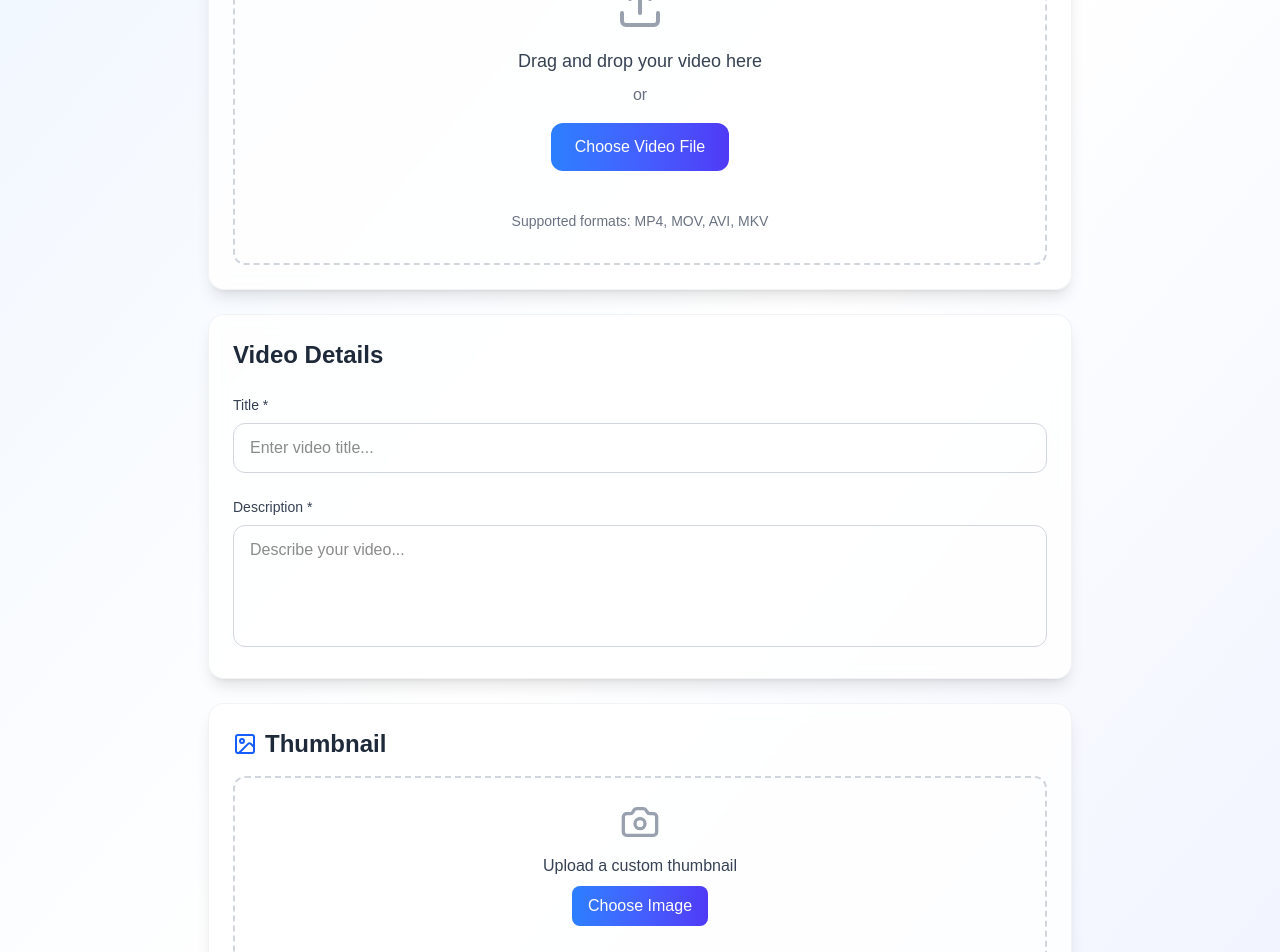
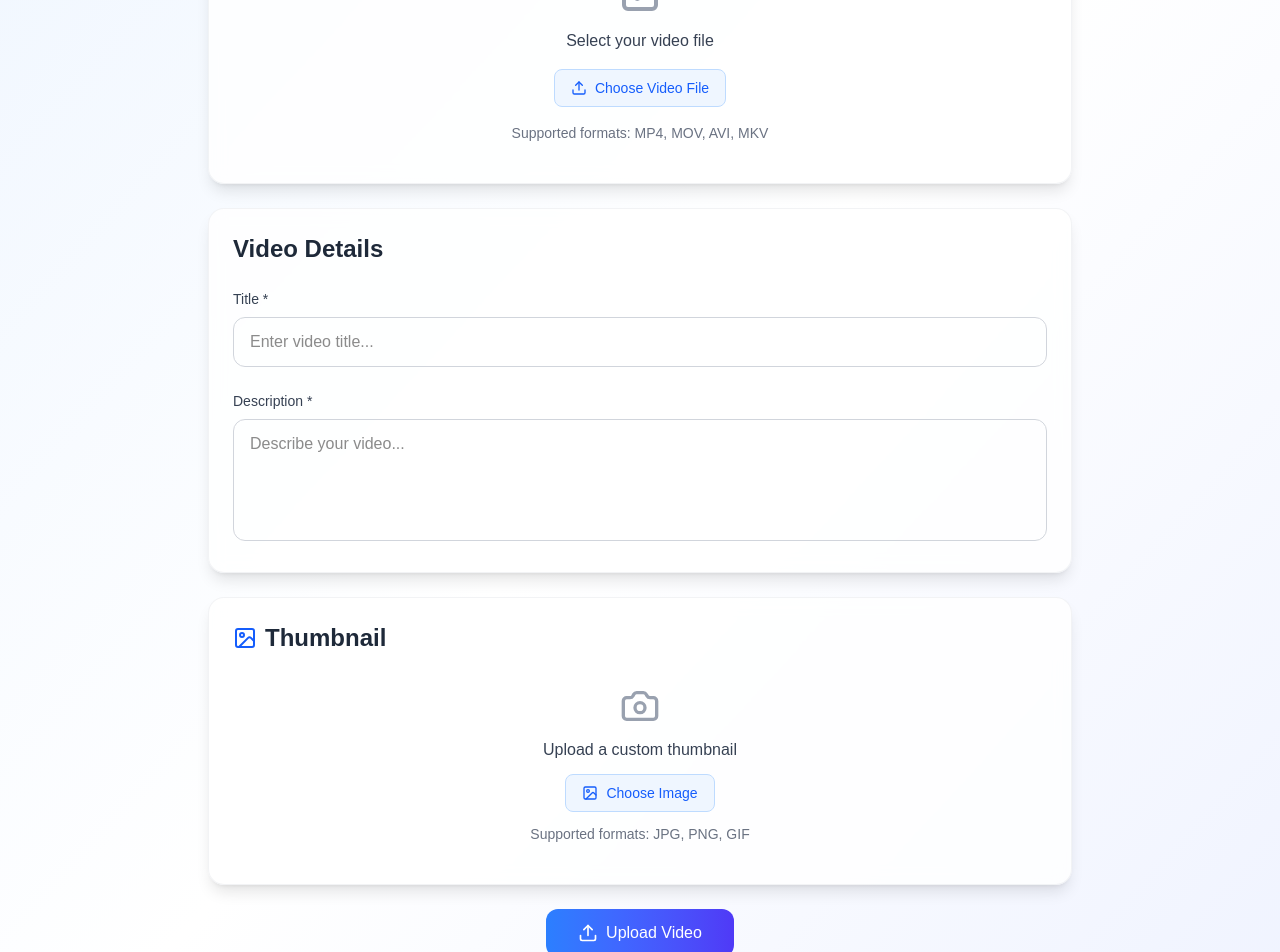
Before and after one commit to AnilYadav17/videoHub, a Next.js app: page /upload in a window 1280 px wide. Shown: the part 260-1212 px from the top of the page. Built offline with nearby package versions, Linux system fonts and the light colour scheme; no server answers; what @imagekit/next would draw is missing.

Commit message:
Fix Upload feature

```diff
--- a/app/components/FileUpload.tsx
+++ b/app/components/FileUpload.tsx
@@ -9,13 +9,16 @@ import {
     UploadResponse,
 } from "@imagekit/next";
 import { useState, useRef } from "react";
+import { Upload, Image, Loader2 } from "lucide-react";
+import { log } from "node:console";
 
 interface FileUploadProps {
     onSuccess: (res: UploadResponse) => void;
     onProgress?: (progress: number) => void;
     fileType?: "image" | "video";
     className?: string;
-    children?: React.ReactNode;
+    buttonText?: string;
+    disabled?: boolean;
 }
 
 const FileUpload = ({
@@ -23,10 +26,12 @@ const FileUpload = ({
     onProgress,
     fileType = "image",
     className = "",
-    children
+    buttonText,
+    disabled = false
 }: FileUploadProps) => {
     const [uploading, setUploading] = useState(false);
     const [error, setError] = useState<string | null>(null);
+    const [uploadProgress, setUploadProgress] = useState(0);
     const fileInputRef = useRef<HTMLInputElement>(null);
 
     // Optional validation
@@ -34,7 +39,7 @@ const FileUpload = ({
         setError(null); // Clear previous errors
 
         if (fileType === "video") {
-            if (!file.type.startsWith("video/")) { // Fixed typo: "/vidoe" to "video/"
+            if (!file.type.startsWith("video/")) {
                 setError("Please upload a valid video file");
                 return false;
             }
@@ -60,25 +65,30 @@ const FileUpload = ({
 
         setUploading(true);
         setError(null);
+        setUploadProgress(0);
 
         try {
-            const authRes = await fetch("/api/auth/imagekit-auth");
+            const authRes = await fetch("/api/imagekit-auth");
             const auth = await authRes.json();
-
             const res = await upload({
                 file,
                 fileName: file.name,
                 publicKey: process.env.NEXT_PUBLIC_PUBLIC_KEY!,
-                signature: auth.signature,
-                expire: auth.expire,
-                token: auth.token,
+                signature: auth.authParams.signature,
+                expire: auth.authParams.expire,
+                token: auth.authParams.token,
                 onProgress: (event) => {
-                    if (event.lengthComputable && onProgress) {
+                    if (event.lengthComputable) {
                         const percent = (event.loaded / event.total) * 100;
-                        onProgress(Math.round(percent));
+                        const roundedPercent = Math.round(percent);
+                        setUploadProgress(roundedPercent);
+                        if (onProgress) {
+                            onProgress(roundedPercent);
+                        }
                     }
                 },
             });
+            console.log(res)
 
             onSuccess(res);
 
@@ -108,13 +118,26 @@ const FileUpload = ({
             }
         } finally {
             setUploading(false);
+            setUploadProgress(0);
         }
     };
 
     const handleClick = () => {
-        if (!uploading && fileInputRef.current) {
+        if (!uploading && !disabled && fileInputRef.current) {
             fileInputRef.current.click();
         }
+    };
+
+    const getButtonText = () => {
+        if (buttonText) return buttonText;
+        return fileType === "video" ? "Choose Video" : "Choose Image";
+    };
+
+    const getButtonIcon = () => {
+        if (uploading) return <Loader2 className="w-4 h-4 mr-2 animate-spin" />;
+        return fileType === "video" ?
+            <Upload className="w-4 h-4 mr-2" /> :
+            <Image className="w-4 h-4 mr-2" />;
     };
 
     return (
@@ -125,24 +148,33 @@ const FileUpload = ({
                 type="file"
                 accept={fileType === "video" ? "video/*" : "image/*"}
                 onChange={handleFileChange}
-                disabled={uploading}
+                disabled={uploading || disabled}
             />
 
-            {/* Upload button/trigger */}
+            {/* Minimalist Upload Button */}
             <button
                 type="button"
                 onClick={handleClick}
-                disabled={uploading}
-                className=""
+                disabled={uploading || disabled}
+                className="inline-flex items-center px-4 py-2 text-sm font-medium text-blue-600 bg-blue-50 border border-blue-200 rounded-lg hover:bg-blue-100 hover:border-blue-300 transition-colors disabled:opacity-50 disabled:cursor-not-allowed"
             >
-                {children}
+                {getButtonIcon()}
+                {uploading ? "Uploading..." : getButtonText()}
             </button>
 
-            {/* Uploading indicator */}
+            {/* Upload Progress Bar */}
             {uploading && (
-                <div className="mt-2 flex items-center space-x-2 text-blue-600 text-sm">
-                    <div className="animate-spin rounded-full h-4 w-4 border-2 border-blue-600 border-t-transparent"></div>
-                    <span>Uploading...</span>
+                <div className="mt-3 w-full max-w-xs">
+                    <div className="flex items-center justify-between text-sm text-gray-600 mb-1">
+                        <span>Uploading</span>
+                        <span>{uploadProgress}%</span>
+                    </div>
+                    <div className="w-full bg-gray-200 rounded-full h-2">
+                        <div
+                            className="bg-blue-600 h-2 rounded-full transition-all duration-300"
+                            style={{ width: `${uploadProgress}%` }}
+                        ></div>
+                    </div>
                 </div>
             )}
 
--- a/app/upload/page.tsx
+++ b/app/upload/page.tsx
@@ -1,5 +1,5 @@
 "use client";
-import React, { useState, useRef, useCallback } from 'react';
+import React, { useState, useCallback } from 'react';
 import {
     Upload,
     X,
@@ -19,11 +19,13 @@ interface VideoFile {
     file: File;
     preview: string;
     size: string;
+    name: string;
 }
 
 interface ThumbnailFile {
     file: File;
     preview: string;
+    name: string;
 }
 
 interface FormData {
@@ -38,14 +40,14 @@ const UploadVideoPage: React.FC = () => {
         title: '',
         description: ''
     });
-    const [dragActive, setDragActive] = useState<boolean>(false);
-    const [errors, setErrors] = useState<{[key: string]: string}>({})
-
+    const [errors, setErrors] = useState<{[key: string]: string}>({});
     const [error, setError] = useState('');
     const [success, setSuccess] = useState('');
 
-    const videoInputRef = useRef<HTMLInputElement>(null);
-    const thumbnailInputRef = useRef<HTMLInputElement>(null);
+    const [uploadedVideoUrl, setUploadedVideoUrl] = useState<string>('');
+    const [uploadedThumbnailUrl, setUploadedThumbnailUrl] = useState<string>('');
+
+    const [uploading, setUploading] = useState(false);
 
     const router = useRouter();
 
@@ -58,58 +60,36 @@ const UploadVideoPage: React.FC = () => {
         return parseFloat((bytes / Math.pow(k, i)).toFixed(2)) + ' ' + sizes[i];
     };
 
-    // Handle video file selection
-    const handleVideoUpload = useCallback((file: File) => {
-        if (file && file.type.startsWith('video/')) {
-            const url = URL.createObjectURL(file);
-            setVideoFile({
-                file,
-                preview: url,
-                size: formatFileSize(file.size)
-            });
-            setErrors(prev => ({ ...prev, video: '' }));
-        } else {
-            setErrors(prev => ({ ...prev, video: 'Please select a valid video file' }));
-        }
-    }, []);
+    // Handle video upload success
+    const handleVideoUploadSuccess = (res: any) => {
+        console.log("Video upload success:", res);
+        setUploadedVideoUrl(res.url ?? "");
 
-    // Handle thumbnail file selection
-    const handleThumbnailUpload = useCallback((file: File) => {
-        if (file && file.type.startsWith('image/')) {
-            const url = URL.createObjectURL(file);
-            setThumbnailFile({
-                file,
-                preview: url
-            });
-            setErrors(prev => ({ ...prev, thumbnail: '' }));
-        } else {
-            setErrors(prev => ({ ...prev, thumbnail: 'Please select a valid image file' }));
-        }
-    }, []);
+        // Create a mock file object for display
+        const mockFile = new File([], res.name || "UploadedVideo");
+        setVideoFile({
+            file: mockFile,
+            preview: res.url, // Use the uploaded URL as preview
+            size: formatFileSize(res.size || 0),
+            name: res.name || "UploadedVideo"
+        });
+        setErrors(prev => ({ ...prev, video: '' }));
+    };
 
-    // Handle drag and drop
-    const handleDrag = useCallback((e: React.DragEvent) => {
-        e.preventDefault();
-        e.stopPropagation();
-        if (e.type === "dragenter" || e.type === "dragover") {
-            setDragActive(true);
-        } else if (e.type === "dragleave") {
-            setDragActive(false);
-        }
-    }, []);
+    // Handle thumbnail upload success
+    const handleThumbnailUploadSuccess = (res: any) => {
+        console.log("Thumbnail upload success:", res);
+        setUploadedThumbnailUrl(res.url ?? "");
 
-    const handleDrop = useCallback((e: React.DragEvent) => {
-        e.preventDefault();
-        e.stopPropagation();
-        setDragActive(false);
-
-        if (e.dataTransfer.files && e.dataTransfer.files[0]) {
-            const file = e.dataTransfer.files[0];
-            if (file.type.startsWith('video/')) {
-                handleVideoUpload(file);
-            }
-        }
-    }, [handleVideoUpload]);
+        // Create a mock file object for display
+        const mockFile = new File([], res.name || "UploadedThumbnail");
+        setThumbnailFile({
+            file: mockFile,
+            preview: res.url, // Use the uploaded URL as preview
+            name: res.name || "UploadedThumbnail"
+        });
+        setErrors(prev => ({ ...prev, thumbnail: '' }));
+    };
 
     // Validate form
     const validateForm = (): boolean => {
@@ -123,11 +103,11 @@ const UploadVideoPage: React.FC = () => {
             newErrors.description = 'Description is required';
         }
 
-        if (!videoFile) {
+        if (!videoFile || !uploadedVideoUrl) {
             newErrors.video = 'Please upload a video file';
         }
 
-        if (!thumbnailFile) {
+        if (!thumbnailFile || !uploadedThumbnailUrl) {
             newErrors.thumbnail = 'Please upload a thumbnail file';
         }
 
@@ -140,13 +120,17 @@ const UploadVideoPage: React.FC = () => {
         if (!validateForm()) return;
 
         try {
-
             const res = await fetch('/api/video', {
                method: 'POST',
                headers: {
                  'Content-Type': 'application/json',
                },
-               body: JSON.stringify({ title:formData.title, description:formData.description, videoUrl:videoFile?.preview, thumbnailUrl:thumbnailFile?.preview}),
+               body: JSON.stringify({
+                   title: formData.title,
+                   description: formData.description,
+                   videoUrl: uploadedVideoUrl,
+                   thumbnailUrl: uploadedThumbnailUrl
+               }),
             });
 
             const data = await res.json();
@@ -185,53 +169,23 @@ const UploadVideoPage: React.FC = () => {
                         </h2>
 
                         {!videoFile ? (
-                            <div
-                                onDragEnter={handleDrag}
-                                onDragLeave={handleDrag}
-                                onDragOver={handleDrag}
-                                onDrop={handleDrop}
-                                className={`border-2 border-dashed rounded-xl p-8 text-center transition-all duration-200 ${
-                                    dragActive
-                                        ? 'border-blue-500 bg-blue-50'
-                                        : 'border-gray-300 hover:border-blue-400'
-                                }`}
-                            >
-                                <Upload className="w-12 h-12 text-gray-400 mx-auto mb-4" />
-                                <p className="text-lg font-medium text-gray-700 mb-2">
-                                    Drag and drop your video here
-                                </p>
-                                <p className="text-gray-500 mb-4">or</p>
-                                <button
-                                    type="button"
-                                    onClick={() => videoInputRef.current?.click()}
-                                    className="bg-gradient-to-r from-blue-500 to-indigo-600 text-white px-6 py-3 rounded-xl font-medium hover:shadow-lg transform hover:scale-105 transition-all duration-200"
-                                >
-                                    Choose Video File
-                                </button>
-                                <br />
+                            <div className="text-center py-4">
+                                <FileVideo className="w-12 h-12 text-gray-400 mx-auto mb-4" />
+                                <p className="text-gray-700 mb-4">Select your video file</p>
+
                                 <FileUpload
                                     fileType='video'
+                                    buttonText="Choose Video File"
                                     onSuccess={(res) => {
-                                      // res.url or res.filePath can be used
-                                      const videoFile = {
-                                        file: new File([], res.name || "UploadedVideo"),
-                                        preview: res.url ?? "",
-                                        size: formatFileSize(res.size || 0)
-                                      };
-                                      setVideoFile(videoFile);
+                                        handleVideoUploadSuccess(res);
+                                        setUploading(false);
                                     }}
                                     onProgress={(percent) => {
-                                        console.log("upload progress: ", percent + "%");
-                                    }
-                                    }
+                                        console.log("Video upload progress: ", percent + "%");
+                                        setUploading(true);
+                                    }}
                                 />
-                                <input
-                                    ref={videoInputRef}
-                                    type="file"
-                                    accept="video/*"
-                                    onChange={(e) => e.target.files?.[0] && handleVideoUpload(e.target.files[0])}
-                                    className="hidden"
-                                />
+
                                 <p className="text-sm text-gray-500 mt-4">
                                     Supported formats: MP4, MOV, AVI, MKV
                                 </p>
@@ -249,13 +203,16 @@ const UploadVideoPage: React.FC = () => {
                                             <Play className="absolute inset-0 w-6 h-6 text-white m-auto" />
                                         </div>
                                         <div>
-                                            <p className="font-medium text-gray-800">{videoFile.file.name}</p>
+                                            <p className="font-medium text-gray-800">{videoFile.name}</p>
                                             <p className="text-sm text-gray-600">{videoFile.size}</p>
                                         </div>
                                     </div>
                                     <button
                                         type="button"
-                                        onClick={() => setVideoFile(null)}
+                                        onClick={() => {
+                                            setVideoFile(null);
+                                            setUploadedVideoUrl('');
+                                        }}
                                         className="p-2 hover:bg-gray-200 rounded-lg transition-colors"
                                     >
                                         <X className="w-5 h-5 text-gray-500" />
@@ -321,38 +278,26 @@ const UploadVideoPage: React.FC = () => {
                         </h2>
 
                         {!thumbnailFile ? (
-                            <div className="border-2 border-dashed border-gray-300 rounded-xl p-6 text-center hover:border-blue-400 transition-colors">
+                            <div className="text-center py-4">
                                 <Camera className="w-10 h-10 text-gray-400 mx-auto mb-3" />
-                                <p className="text-gray-700 font-medium mb-2">Upload a custom thumbnail</p>
-                                <button
-                                    type="button"
-                                    onClick={() => thumbnailInputRef.current?.click()}
-                                    className="bg-gradient-to-r from-blue-500 to-indigo-600 text-white px-4 py-2 rounded-lg font-medium hover:shadow-lg transform hover:scale-105 transition-all duration-200"
-                                >
-                                    Choose Image
-                                </button>
+                                <p className="text-gray-700 font-medium mb-3">Upload a custom thumbnail</p>
+
                                 <FileUpload
                                     fileType='image'
+                                    buttonText="Choose Image"
                                     onSuccess={(res) => {
-                                      // res.url or res.filePath can be used
-                                      const ThumbnailFile = {
-                                        file: new File([], res.name || "UploadedImage"),
-                                        preview: res.url ?? ""
-                                      };
-                                      setThumbnailFile(ThumbnailFile);
+                                        handleThumbnailUploadSuccess(res);
+                                        setUploading(false);
                                     }}
                                     onProgress={(percent) => {
-                                        console.log("upload progress: ", percent + "%");
-                                    }
-                                    }
+                                        console.log("Thumbnail upload progress: ", percent + "%");
+                                        setUploading(true);
+                                    }}
                                 />
-                                <input
-                                    ref={thumbnailInputRef}
-                                    type="file"
-                                    accept="image/*"
-                                    onChange={(e) => e.target.files?.[0] && handleThumbnailUpload(e.target.files[0])}
-                                    className="hidden"
-                                />
+
+                                <p className="text-sm text-gray-500 mt-3">
+                                    Supported formats: JPG, PNG, GIF
+                                </p>
                             </div>
                         ) : (
                             <div className="bg-gray-50 rounded-xl p-4">
@@ -364,15 +309,16 @@ const UploadVideoPage: React.FC = () => {
                                             className="w-24 h-16 object-cover rounded-lg"
                                         />
                                         <div>
-                                            <p className="font-medium text-gray-800">{thumbnailFile.file.name}</p>
-                                            <p className="text-sm text-gray-600">
-                                                {formatFileSize(thumbnailFile.file.size)}
-                                            </p>
+                                            <p className="font-medium text-gray-800">{thumbnailFile.name}</p>
+                                            <p className="text-sm text-gray-600">Image uploaded</p>
                                         </div>
                                     </div>
                                     <button
                                         type="button"
-                                        onClick={() => setThumbnailFile(null)}
+                                        onClick={() => {
+                                            setThumbnailFile(null);
+                                            setUploadedThumbnailUrl('');
+                                        }}
                                         className="p-2 hover:bg-gray-200 rounded-lg transition-colors"
                                     >
                                         <X className="w-5 h-5 text-gray-500" />
@@ -387,19 +333,23 @@ const UploadVideoPage: React.FC = () => {
                                 <span className="text-sm">{errors.thumbnail}</span>
                             </div>
                         )}
-
                     </div>
 
                     {/* Submit Button */}
                     <div className="flex justify-center">
                         <button
                             onClick={handleSubmit}
-                            className="px-8 py-3 bg-gradient-to-r from-blue-500 to-indigo-600 text-white rounded-xl font-medium hover:shadow-lg transform hover:scale-105 transition-all duration-200 flex items-center"
+                           disabled={uploading}
+                            className={`px-8 py-3 bg-gradient-to-r from-blue-500 to-indigo-600 text-white rounded-xl font-medium hover:shadow-lg transform hover:scale-105 transition-all duration-200 flex items-center ${
+                                uploading ? 'opacity-50 cursor-not-allowed' : ''
+                            }`}
                         >
                             <Upload className="w-5 h-5 mr-2" />
-                            Upload Video
+                            {uploading ? "Uploading..." : "Upload Video"}
                         </button>
+
                     </div>
+
                     {/* Error/Success messages */}
                     {error && (
                         <div className="mt-6 p-4 bg-red-50 border border-red-200 rounded-xl flex items-center space-x-3 animate-fade-in">
```
